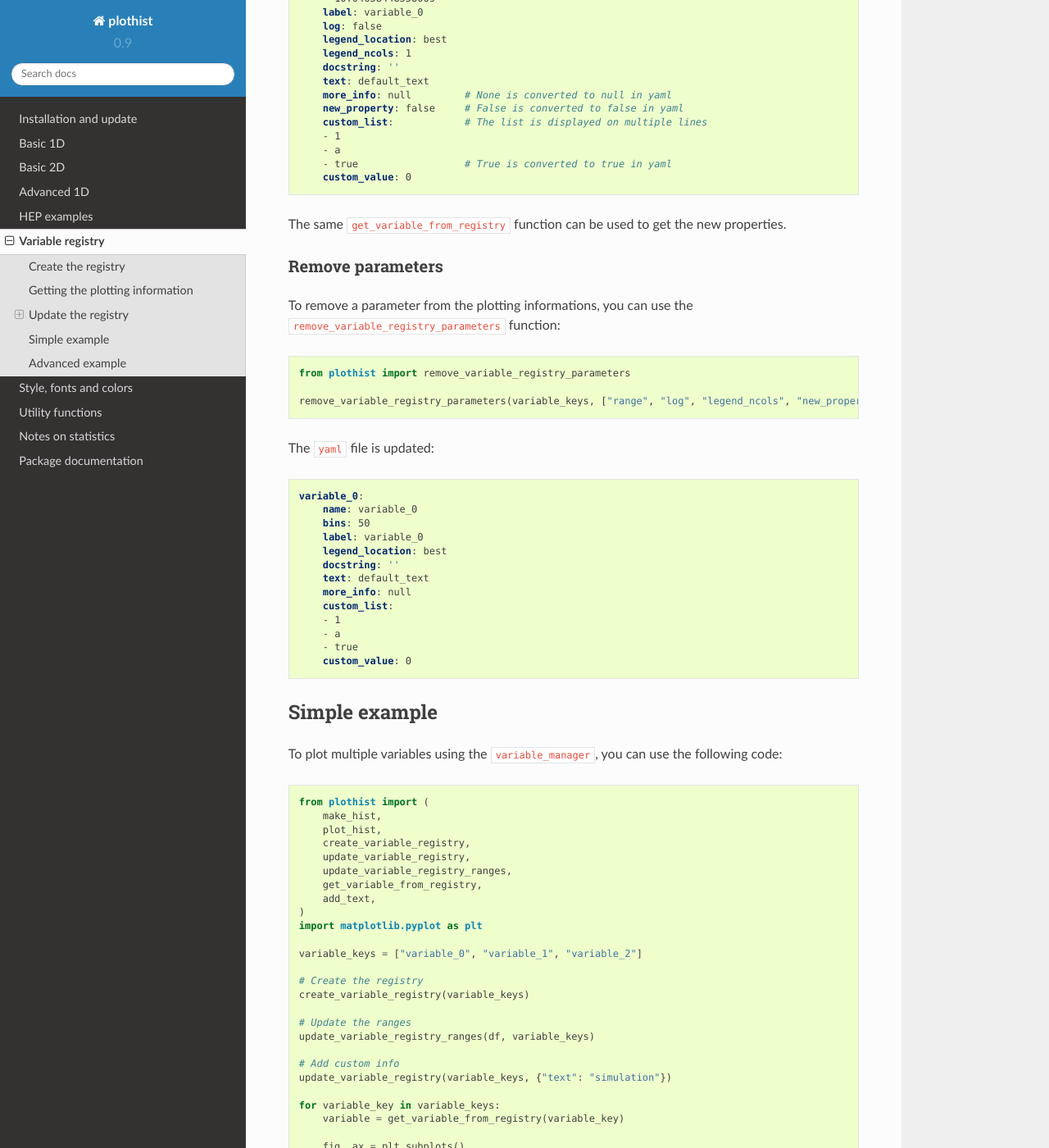
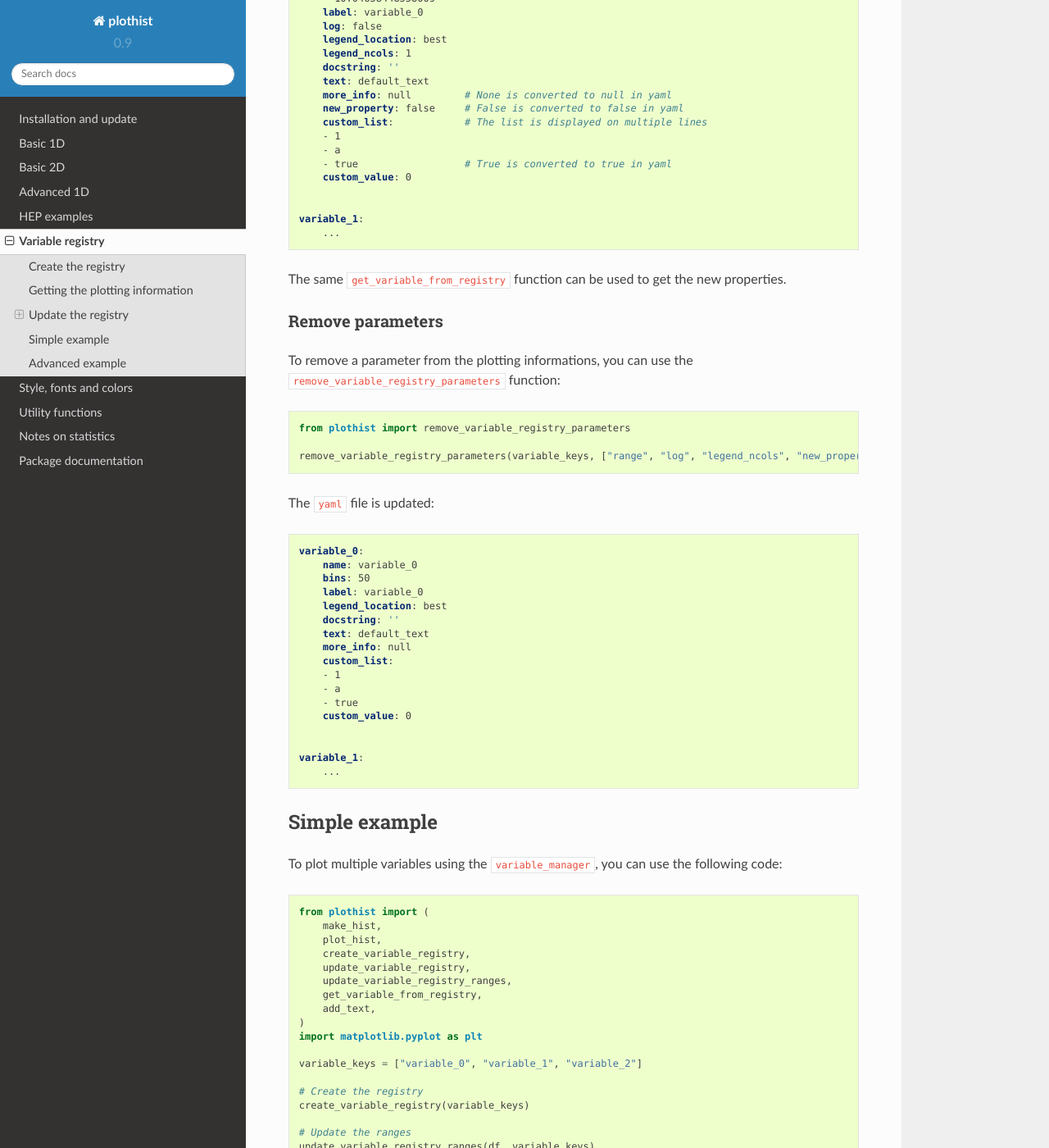
Before and after one commit to cyrraz/plothist, a Sphinx documentation site: the page built from docs/basics/variable_registry.rst, in a window 1280 px wide and 1400 px high, scrolled down 2726 px. Shown: the whole window at 82% size. Built offline with Sphinx 7.4.7 and the Read the Docs theme 2.0.0, drawn with Linux system fonts in a browser that asks for light colours; some of the changed lines change nothing that is shown.

Commit message:
better documentation

```diff
--- a/docs/basics/variable_registry.rst
+++ b/docs/basics/variable_registry.rst
@@ -152,6 +152,10 @@ This will add the new properties to the ``yaml`` file to all the variables in ``
         - true                  # True is converted to true in yaml
         custom_value: 0
 
+
+    variable_1:
+        ...
+
 The same ``get_variable_from_registry`` function can be used to get the new properties.
 
 
@@ -183,6 +187,10 @@ The ``yaml`` file is updated:
         - a
         - true
         custom_value: 0
+
+
+    variable_1:
+        ...
 
 
 Simple example
```
